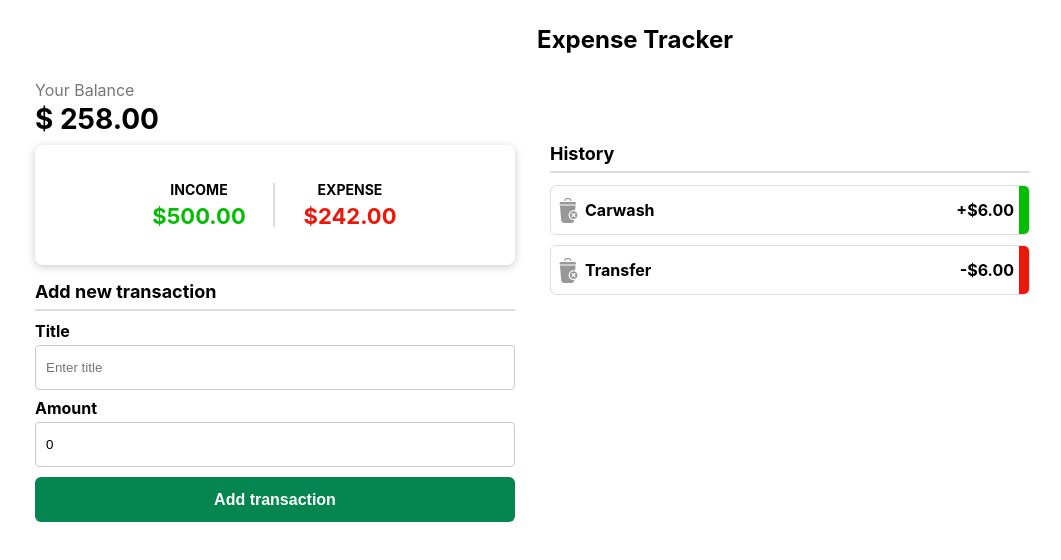
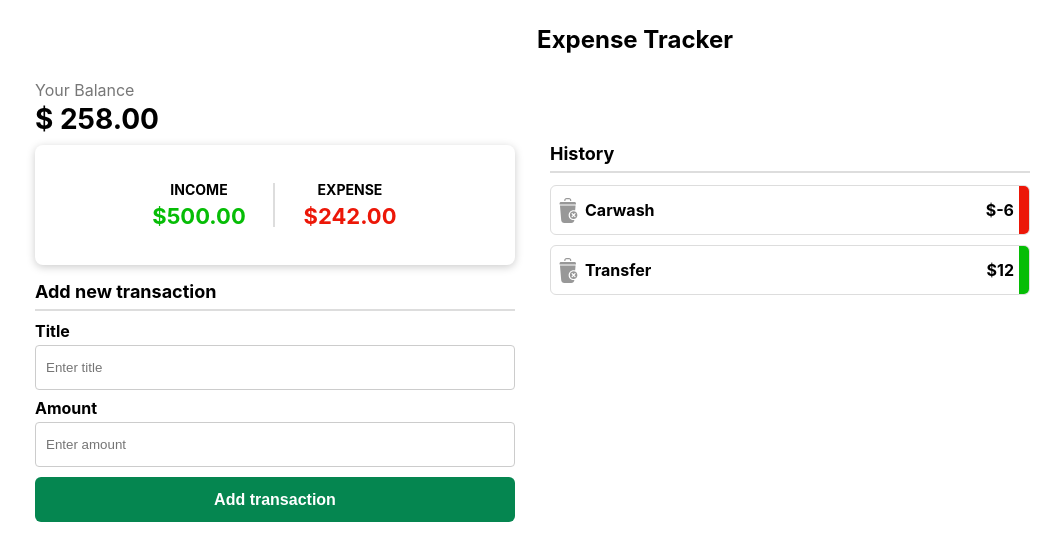
Before and after one commit to masoudtabatabaei/expense-tracker, a React (Create React App) app: page / in a window 1280 px wide. Shown: the top 560 px of the page, without its empty margins (5-1066 px from the left). Built offline with nearby package versions, Linux system fonts and the light colour scheme.

Commit message:
Feature: Implement Adding transaction to list

```diff
--- a/src/App.js
+++ b/src/App.js
@@ -1,3 +1,4 @@
+import { useState } from "react";
 import Header from "./components/Header";
 import Balance from "./components/Balance";
 import IncomeExpenses from "./components/IncomeExpenses";
@@ -7,9 +8,19 @@ import AddTransaction from "./components/AddTransaction";
 import "./App.scss";
 
 function App() {
+  const [transactions, setTransactions] = useState([
+    {
+      title: "Carwash",
+      amount: -6,
+    },
+    {
+      title: "Transfer",
+      amount: 12,
+    },
+  ]);
   // on submit form
   const onSubmit = (inputs) => {
-    console.log("--- Submit form ----", inputs);
+    setTransactions((prevTransactions) => [...prevTransactions, inputs]);
   };
 
   return (
@@ -22,7 +33,7 @@ function App() {
             <IncomeExpenses />
             <AddTransaction handleSubmit={onSubmit} />
           </div>
-          <TransactionList />
+          <TransactionList transactions={transactions} />
         </div>
       </div>
     </>
--- a/src/components/AddTransaction.jsx
+++ b/src/components/AddTransaction.jsx
@@ -27,6 +27,10 @@ const AddTransaction = ({ handleSubmit }) => {
     }
 
     handleSubmit(inputs);
+    setInputs({
+      title: "",
+      amount: "",
+    });
   };
 
   return (
@@ -50,7 +54,7 @@ const AddTransaction = ({ handleSubmit }) => {
             name="amount"
             className="input"
             type="number"
-            value={inputs.amount || 0}
+            value={inputs.amount || ""}
             onChange={handleChange}
             placeholder="Enter amount"
           />
--- a/src/components/TransactionList.jsx
+++ b/src/components/TransactionList.jsx
@@ -1,29 +1,29 @@
 import React from "react";
 import DeleteIcon from "../assets/img/delete.svg";
 
-const TransactionList = () => {
+const TransactionList = ({ transactions }) => {
   return (
     <div className="expense__history">
       <div className="header-title">History</div>
       <div className="inc-exp-items-container">
-        <div className="d-flex inc-item">
+        {transactions.map((transaction) => {
+          let transactionTypeClass =
+            transaction.amount < 0 ? "exp-item" : "inc-item";
+          return (
+            <div
+              key={new Date().getTime() + Math.random()}
+              className={"d-flex " + transactionTypeClass}
+            >
               <div className="d-flex item--title">
                 <a>
                   <img src={DeleteIcon} />
                 </a>
-            <h4>Carwash</h4>
+                <h4>{transaction.title}</h4>
               </div>
-          <div className="bold">+$6.00</div>
+              <div className="bold">${transaction.amount}</div>
             </div>
-        <div className="d-flex exp-item">
-          <div className="d-flex item--title">
-            <a>
-              <img src={DeleteIcon} />
-            </a>
-            <h4>Transfer</h4>
-          </div>
-          <div className="bold">-$6.00</div>
-        </div>
+          );
+        })}
       </div>
     </div>
   );
```
Lines whose indentation alone changed are shown as unchanged.
